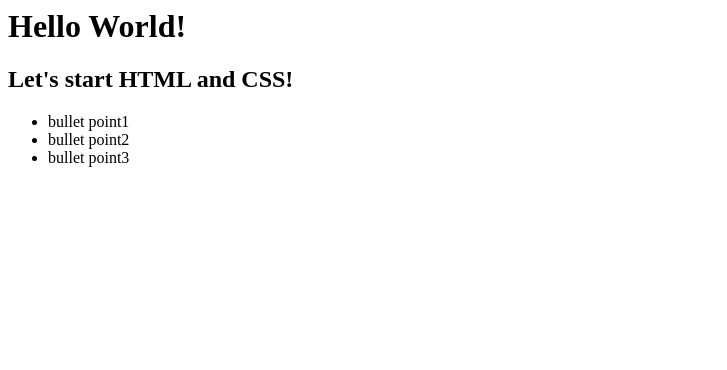
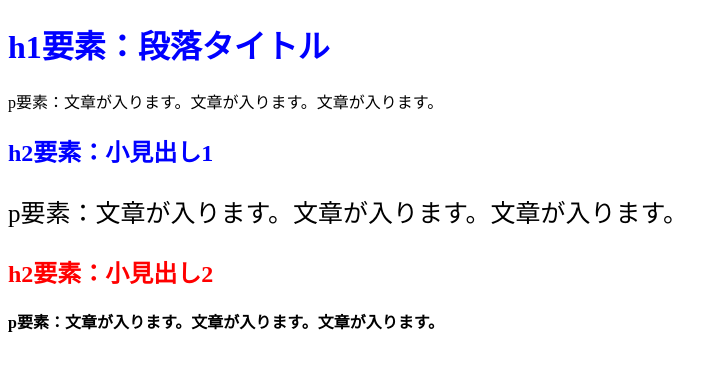
Before and after one commit to aya-kudoh/HTML-CSS, a plain HTML site: page index.html in a window 1280 px wide. Shown: the whole page, without its empty margins (0-727 px from the left). Drawn offline with Linux system fonts and the light colour scheme.

Commit message:
3章CSSの導入

```diff
--- a/index.html
+++ b/index.html
@@ -1,10 +1,21 @@
- <herd>
-   <meta charset="utf-8">
- </herd>
-  <h1>Hello World!</h1>
-  <h2>Let's start HTML and CSS!</h2>
-  <ul>
-    <li>bullet point1</li>
-    <li>bullet point2</li>
-    <li>bullet point3</li>
-  </ul>
+<!DOCTYPE html>
+<html lang="ja">
+  <head>
+    <meta charset="UTF-8">
+    <title>HTML/CSSの学習</title>
+    <!-- stylesheet.cssの読み込み -->
+    <link rel="stylesheet" href="stylesheet.css">
+  </head>
+  <body>
+    <h1 class="blue">h1要素：段落タイトル</h1>
+    <p>p要素：文章が入ります。文章が入ります。文章が入ります。</p>
+    <h2 class="blue">h2要素：小見出し1</h2>
+    <p class="fs-25">
+      p要素：文章が入ります。文章が入ります。文章が入ります。
+    </p>
+    <h2 id="red">h2要素：小見出し2</h2>
+    <p class="fw-bold">
+      p要素：文章が入ります。文章が入ります。文章が入ります。
+    </p>
+  </body>
+ </html>
--- /dev/null
+++ b/stylesheet.css
@@ -0,0 +1,14 @@
+@charset "utf-8";
+
+#red {
+    color: red;
+}
+.blue {
+    color:blue;
+}
+.fs-25 {
+    font-size: 25px;
+}
+.fw-bold {
+    font-weight: bold;
+}
```
